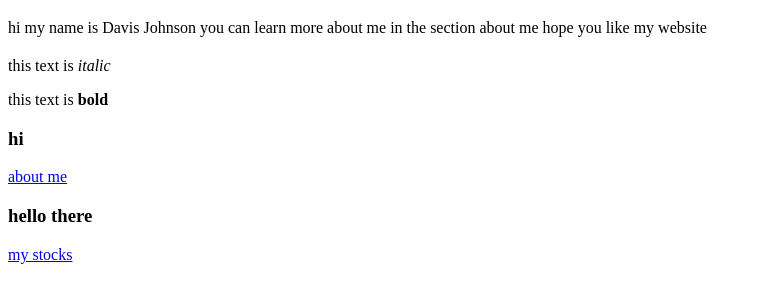
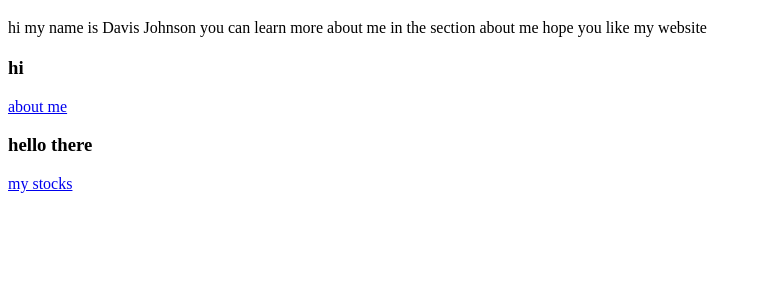
Before and after one commit to davisjohnson708/davisjohnson708.github.io, a plain HTML site: page index.html in a window 1280 px wide. Shown: the part 61-364 px from the top of the page, without its empty margins (0-761 px from the left). Drawn offline with Linux system fonts and the light colour scheme.

Commit message:
dident like them on my website

```diff
--- a/index.html
+++ b/index.html
@@ -8,8 +8,8 @@
         <h1>hi welcome to my website </h1>
         <p>hi my name is Davis Johnson you can learn more about me in the section about me hope you like my website </p>
        <h2></h2>
-       <p>this text is <i>italic</i></p>
-       <p>this text is <b>bold</b></p>
+       <p> <i></i></p>
+       <p> <b></b></p>
     <h3>hi</h3>
 
    <a href="about.html">about me</a>
```
